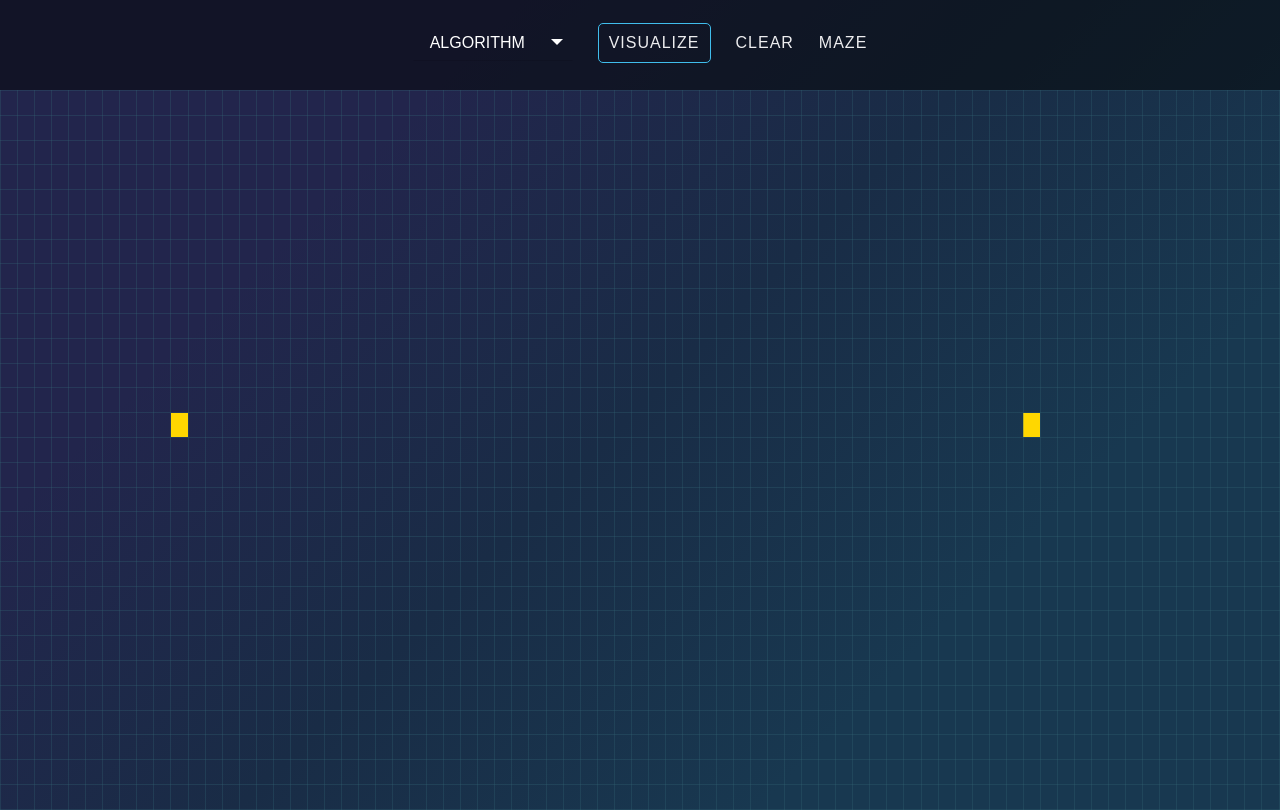
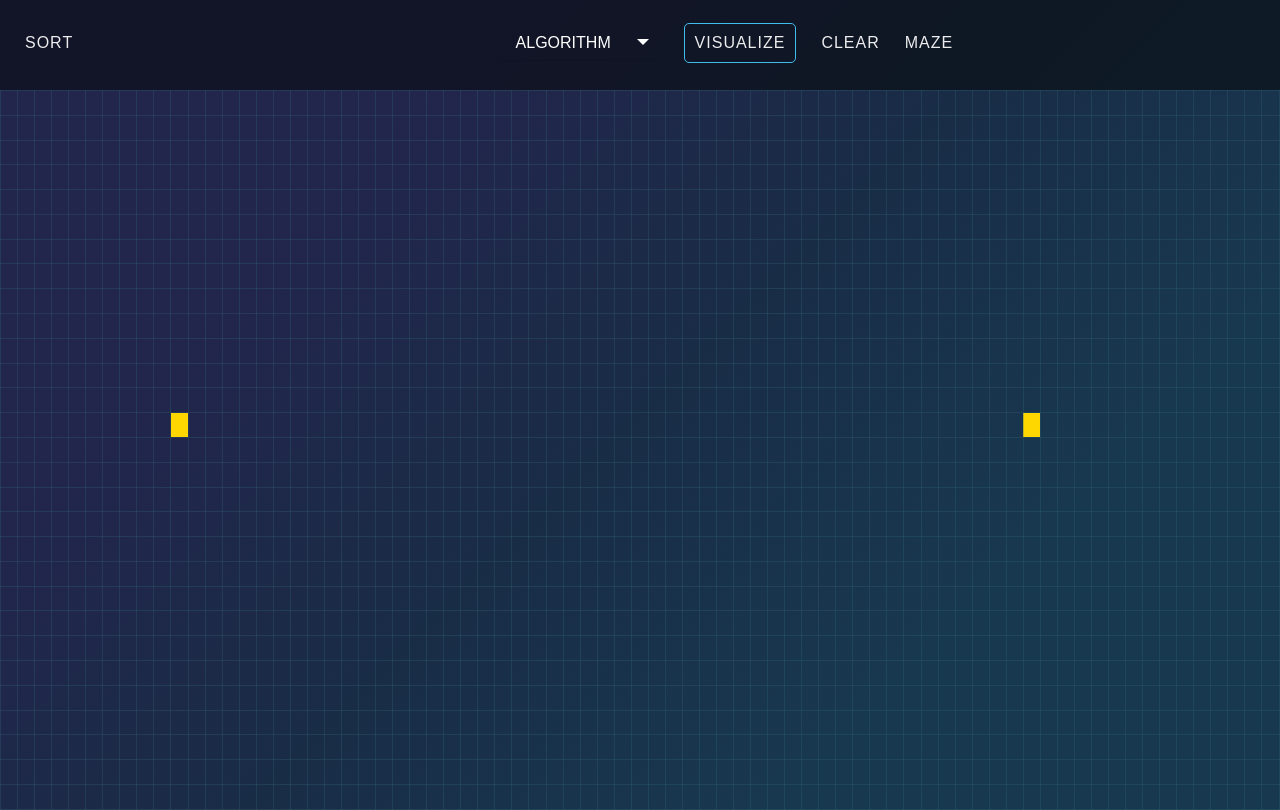
Before and after one commit to chiseadrian/PathVisualizer, a plain HTML site: page index.html in a window 1280 px wide. Drawn offline with Linux system fonts and the light colour scheme.

Commit message:
acceso a sort visualizer desde navbar

```diff
--- a/css/navbar.css
+++ b/css/navbar.css
@@ -10,7 +10,6 @@ nav{
     color: #ededef;
     display: flex;
     align-items: center;
-    justify-content: center;
 }
 nav a{
     font-family: 'Oswald', sans-serif;
--- a/index.html
+++ b/index.html
@@ -8,6 +8,7 @@
 
 <div class="navbar"></div>
 <nav id="navAlgorithm">
+    <a href="https://chiseadrian.github.io/SortVisualizer/" style="width: 37%">Sort</a>
     <div class="custom-select">
         <select id="algorithm-selected">
             <option value="0">ALGORITHM</option>
```
